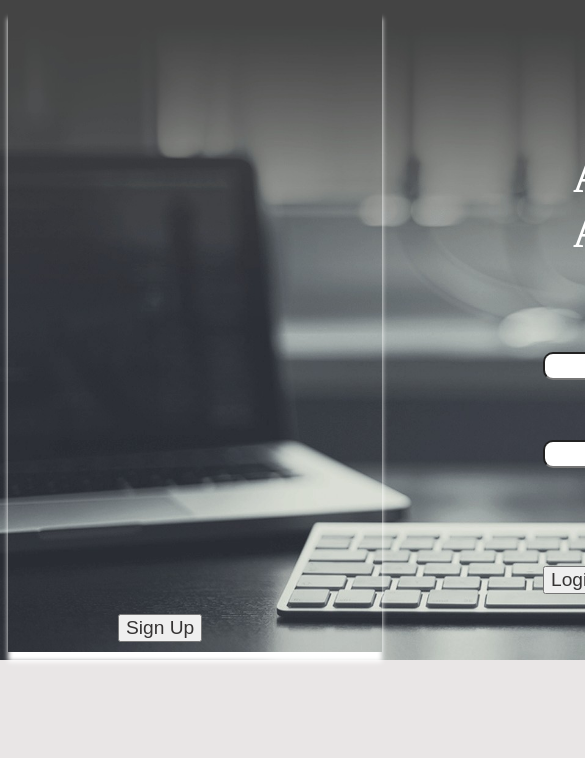
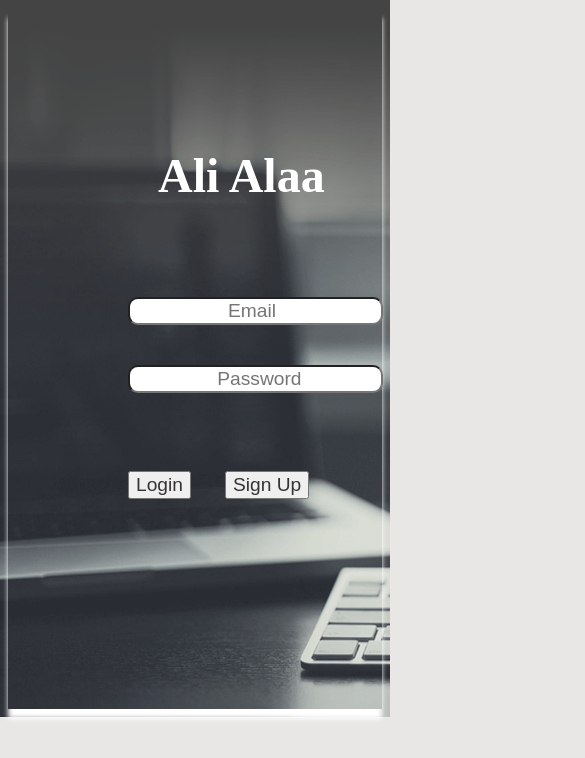
Before and after one commit to AliAlaa22/simple-web, a plain HTML site: page index.html in a window 390 px wide. Shown: the top 758 px of the page, 585 px wide, since content can reach past the window. Drawn offline with Linux system fonts and the light colour scheme.

Commit message:
Update style.css

```diff
--- a/style.css
+++ b/style.css
@@ -47,3 +47,62 @@ html{
   margin-top: 20px;
   color: #353333;
 }
+@media(max-width:1019px){
+  .section1 h4 {
+    margin-left: 400px;
+  }
+  .type1{
+    margin-left: 400px;
+    margin-bottom: 40px;
+  }
+  .type2{
+    margin-left: 400px;
+    margin-bottom: 40px;
+  }
+  .type3{
+    margin-bottom: 200px;
+    margin-left: 400px;
+  }
+  .type4{
+    margin-left: 50px;
+  }
+  }@media(max-width:740px){
+    .section1 h4 {
+      margin-left: 330px;
+    }
+    .type1{
+      margin-left: 330px;
+      margin-bottom: 40px;
+    }
+    .type2{
+      margin-left: 330px;
+      margin-bottom: 40px;
+    }
+    .type3{
+      margin-bottom: 200px;
+      margin-left: 330px;
+    }
+    .type4{
+      margin-left: 50px;
+    }
+    }
+  @media(max-width:679px){
+    .section1 h4 {
+      margin-left: 110px;
+    }
+    .type1{
+      margin-left: 110px;
+      margin-bottom: 40px;
+    }
+    .type2{
+      margin-left: 110px;
+      margin-bottom: 40px;
+    }
+    .type3{
+      margin-bottom: 200px;
+      margin-left: 110px;
+    }
+    .type4{
+      margin-left: 30px;
+    }
+    }
```
